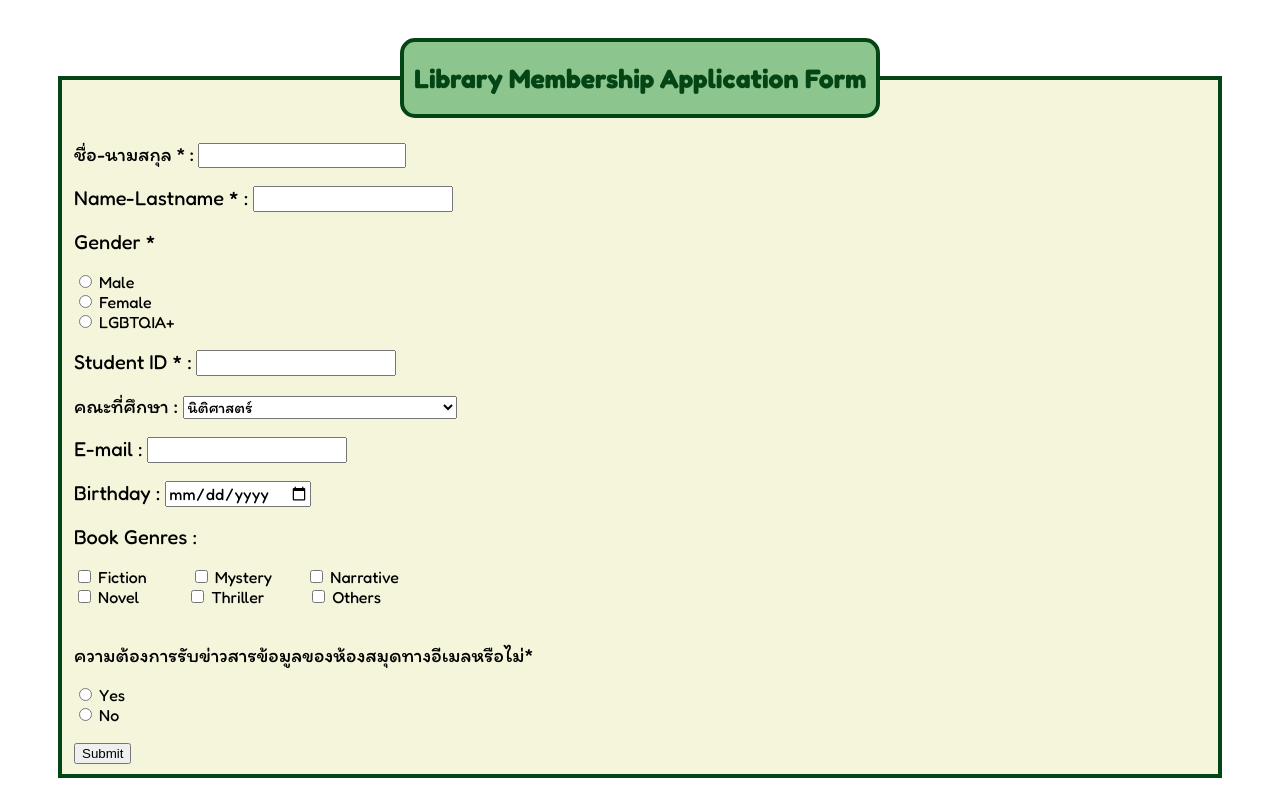
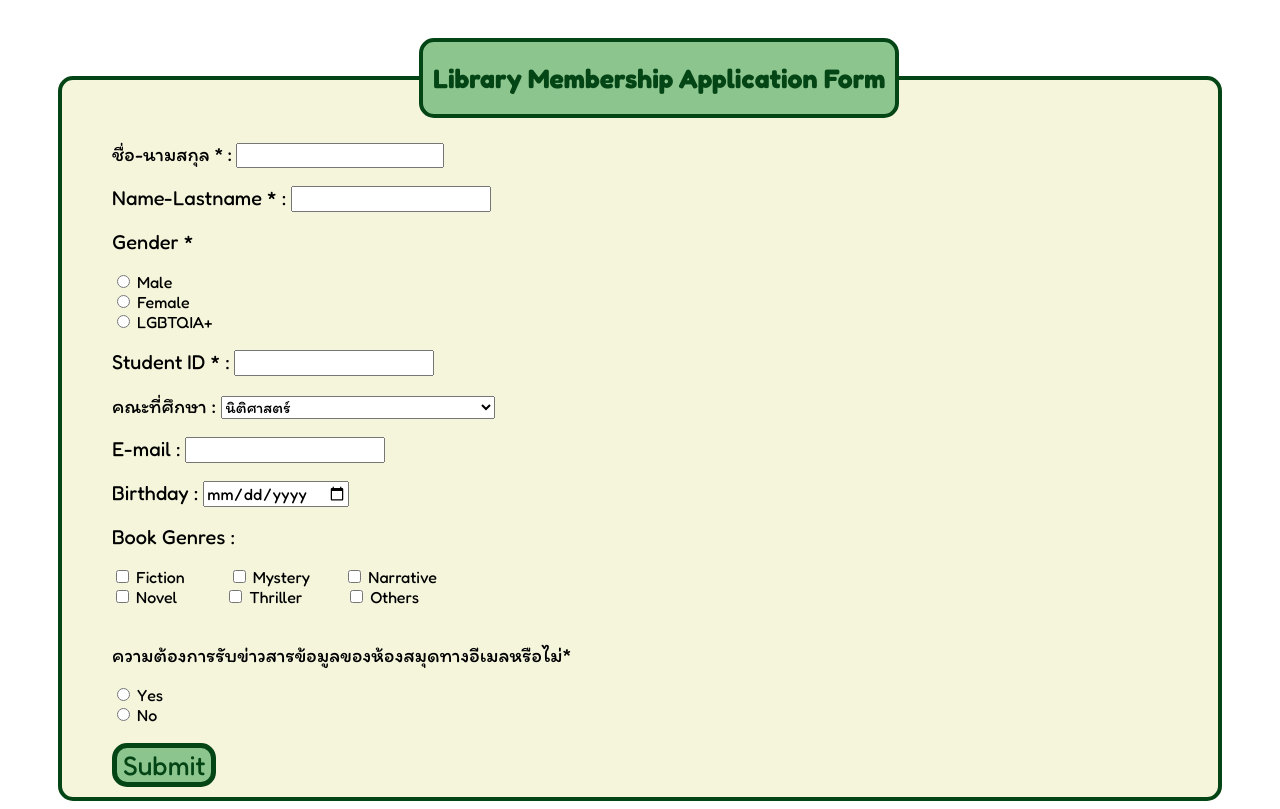
Before and after one commit to ShinyG1thub/6709681172_LibraryMembershipApplicationForm, a plain HTML site: page index.html in a window 1280 px wide. Drawn offline with Linux system fonts and the light colour scheme.

Commit message:
decorate submit box and fieldset padding

```diff
--- a/mystyle.css
+++ b/mystyle.css
@@ -11,7 +11,9 @@
     border: #044516 3pt solid;
     margin-left: 50px;
     margin-right: 50px;
+    padding-left: 50px;
     background-color:#f5f5dc;
+    border-radius: 15px;
 }
 
 .head{
@@ -62,3 +64,14 @@
     display: inline-block;
     margin-left: 30px;
 }
+
+.Submit{
+    font-family: Fredoka ;
+    font-weight: 450;
+    font-size: 20pt;
+    text-align: center;
+    border: #044516 solid 5px;
+    border-radius: 15px;
+    color: #044516;
+    background-color: #8dc58e;
+}
```
